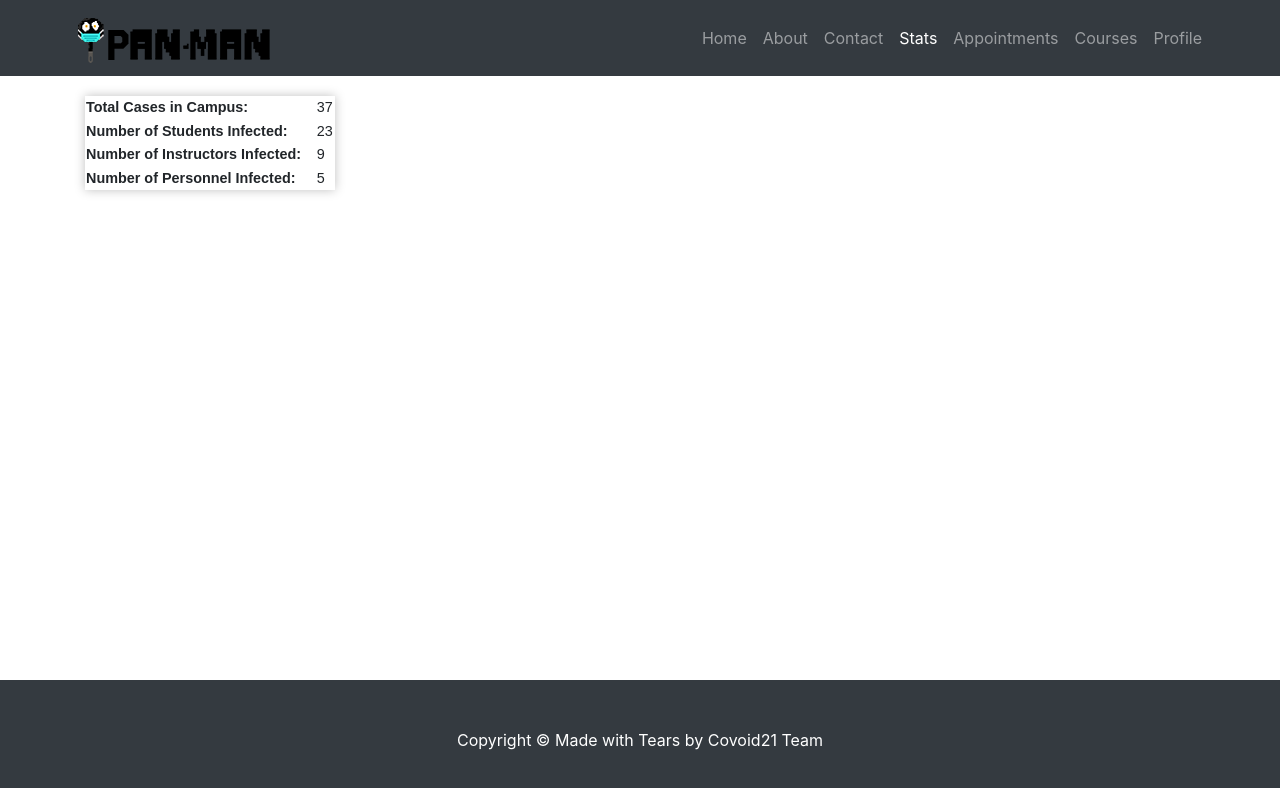
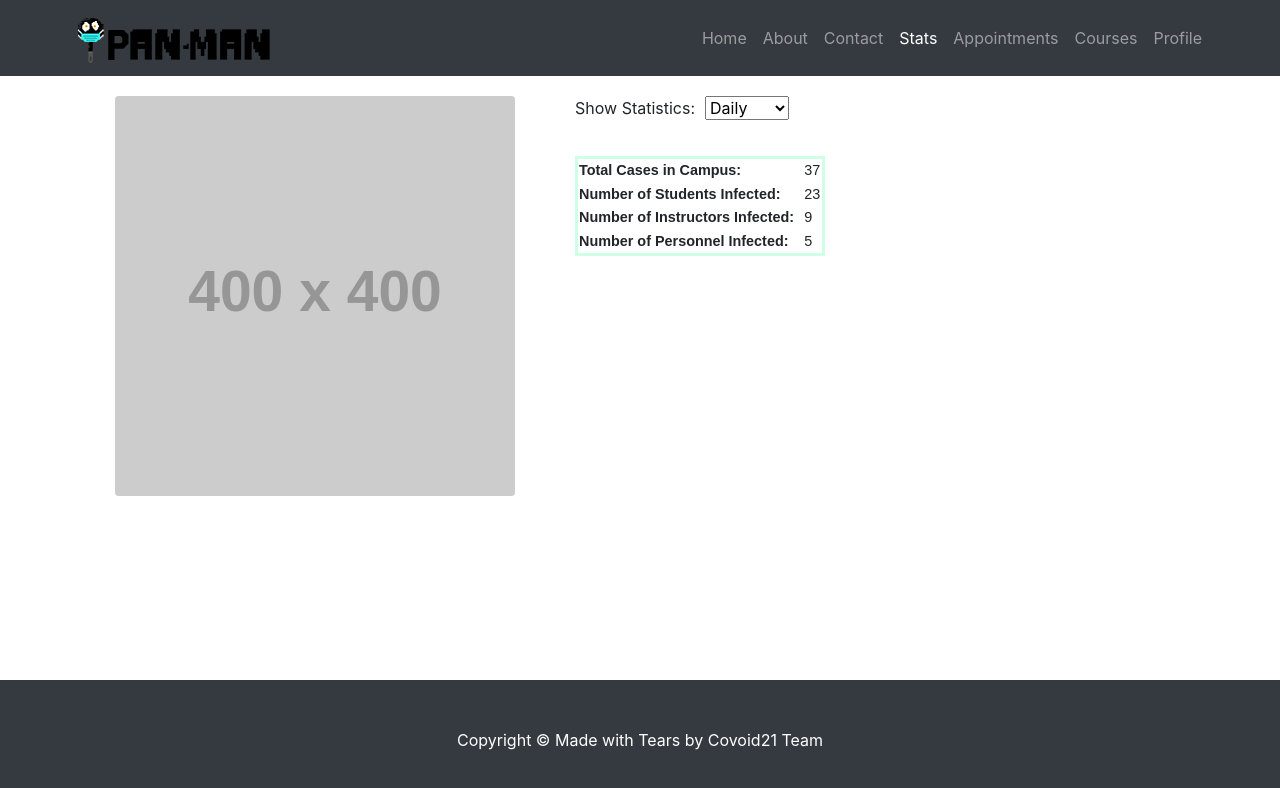
Before and after one commit to berkeucar/CS319-Covoid21, a React (Create React App) app in the folder frontend/: page /stats in a window 1280 px wide. Shown: the top 788 px of the page. Built offline with nearby package versions, Linux system fonts and the light colour scheme.

Commit message:
Stats update

```diff
--- a/frontend/package.json
+++ b/frontend/package.json
@@ -10,6 +10,7 @@
     "react": "^17.0.2",
     "react-bootstrap": "^2.0.4",
     "react-dom": "^17.0.2",
+    "react-dropdown": "^1.9.2",
     "react-error-boundary": "^3.1.4",
     "react-router-dom": "^6.2.1",
     "react-scripts": "^5.0.0",
--- a/frontend/src/components/Stats.jsx
+++ b/frontend/src/components/Stats.jsx
@@ -1,10 +1,43 @@
 import React from "react";
 import '../sass/Stats.scss';
+import Dropdown from 'react-dropdown';
+import {DropdownButton} from "react-bootstrap";
+import 'react-dropdown/style.css';
+/*
+const options = [
+    'one', 'two', 'three'
+];
+const defaultOption = options[0];
+<Dropdown options={options} onChange={this._onSelect} value={defaultOption} placeholder="Select an option" />;
+ */
+
 
 function Stats() {
     return (
         <div className="stats">
             <div className="container">
+                <div className="heat-map">
+                    <img
+                        className="img-fluid rounded mb-4 mb-lg-0"
+                        src="http://placehold.it/400x400"
+                        alt=""
+                    />
+                </div>
+                <div className="statistics">
+                    <div className="stats-title">
+                        <div>
+                            <p>Show Statistics: </p>
+                        </div>
+                        <div className="dropdown">
+                            <select id="dropdown">
+                                <option value="daily">Daily</option>
+                                <option value="weekly">Weekly</option>
+                                <option value="monthly">Monthly</option>
+                                <option value="alltime">All Time</option>
+                            </select>
+                        </div>
+                    </div>
+
                     <table className="stats-table">
                         <tr>
                             <th>Total Cases in Campus:</th>
@@ -25,6 +58,7 @@ function Stats() {
                     </table>
                 </div>
             </div>
+        </div>
     );
 }
 
--- a/frontend/src/sass/Stats.scss
+++ b/frontend/src/sass/Stats.scss
@@ -1,13 +1,32 @@
+@import 'colors';
+@import 'mixins';
+
 .stats{
   .container{
-    .stats-table {
-      border-collapse: collapse;
-      margin: 20px 0;
-      font-size: 0.9em;
-      font-family: sans-serif;
-      min-width: 250px;
-      box-shadow: 0 0 10px rgba(0, 0, 0, 0.25);
+    display: flex;
+    .heat-map{
+      padding: 20px 30px;
     }
+    .statistics{
+      padding: 20px 30px;
+      .stats-title{
+        display: flex;
+
+        .dropdown{
+          padding: 0 10px;
+        }
+      }
+      .stats-table {
+        border: solid;
+        border-color: $panmangreen;
+        margin: 20px auto;
+        font-size: 0.9em;
+        font-family: sans-serif;
+        min-width: 250px;
+
+      }
+    }
+
   }
 
 }
```
Also changed, not shown: 1 other file (tests, documents, lock files or other folders). Lines whose indentation alone changed are shown as unchanged.
